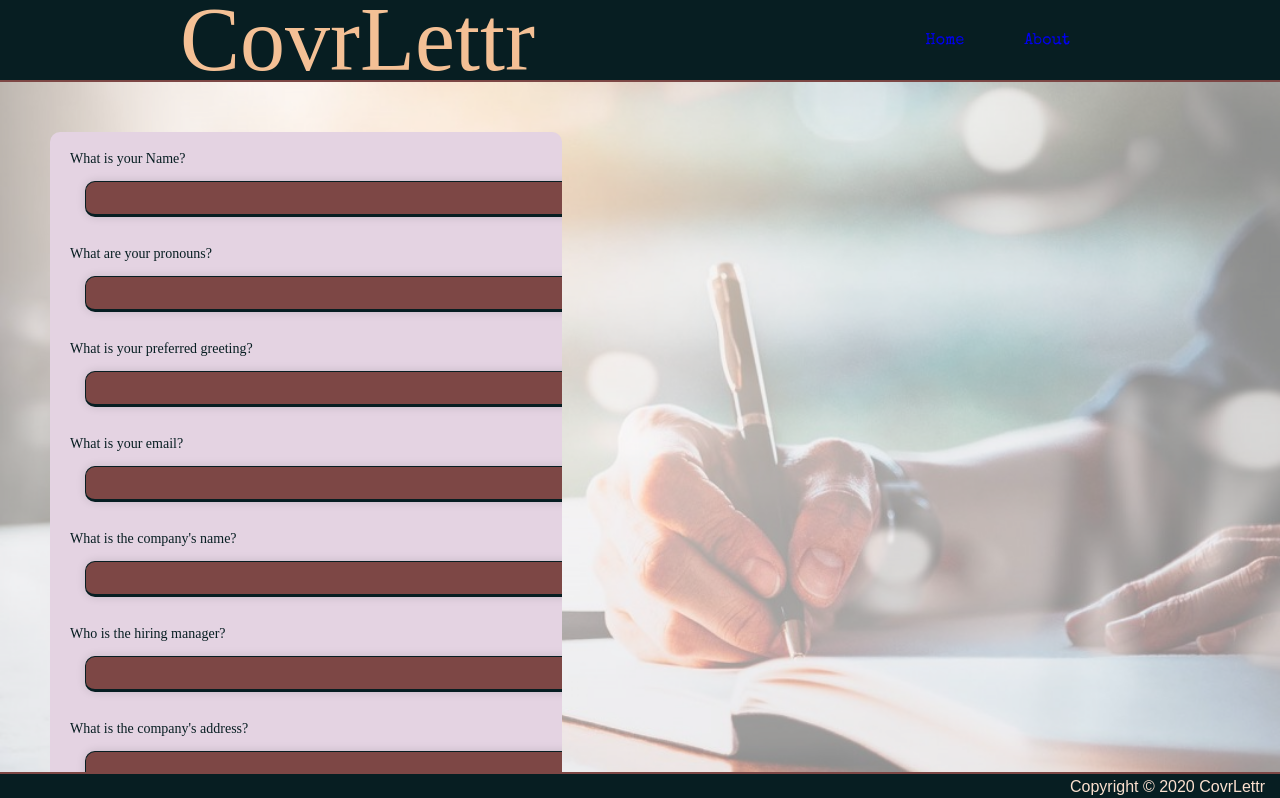
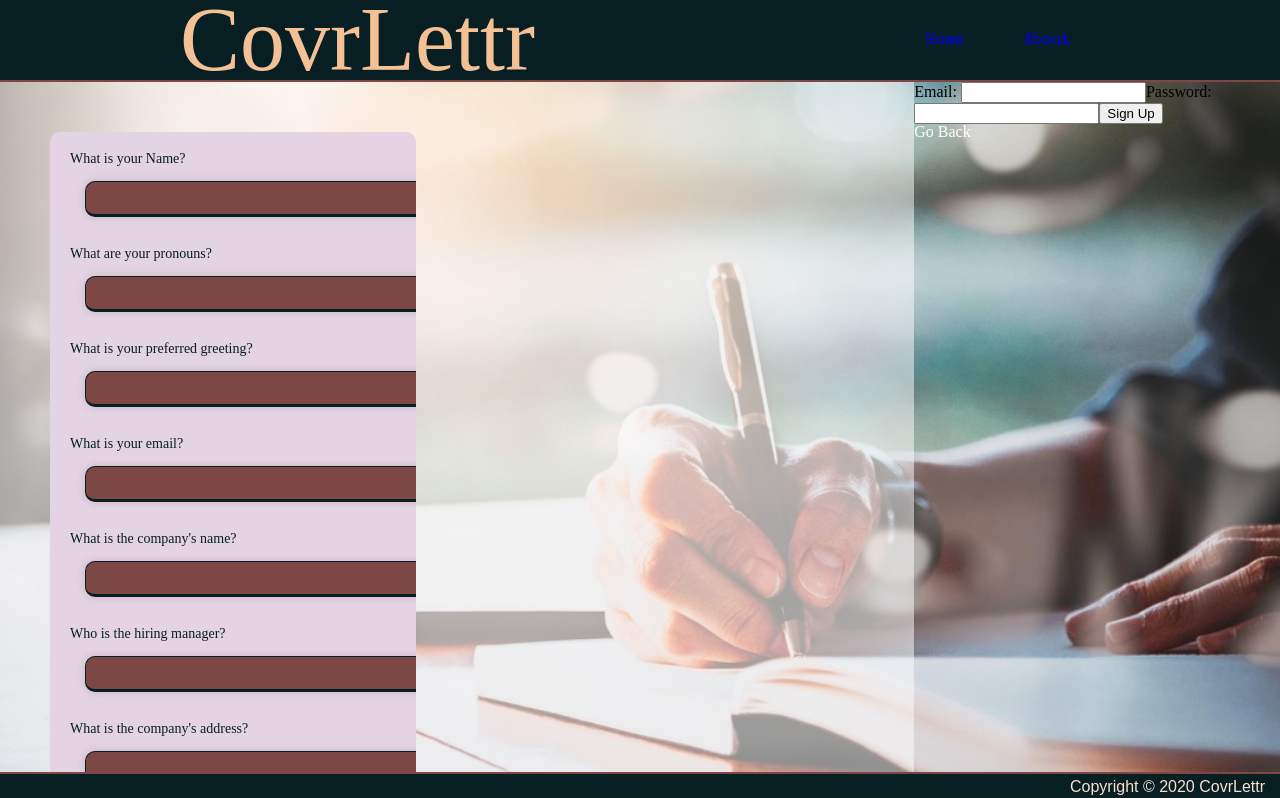
Before and after one commit to covrLettr/covrLettr-React, a React app: page / in a window 1280 px wide. Shown: the top 798 px of the page. Built offline with nearby package versions, Linux system fonts and the light colour scheme; no server answers.

Commit message:
users can sign up!

```diff
--- a/src/components/App.js
+++ b/src/components/App.js
@@ -4,15 +4,18 @@ import Header from '../components/Header/Header';
 import Footer from '../components/Footer/Footer';
 import CovrLettr from '../containers/CovrLettr';
 import AboutUs from '../containers/AboutUs';
+import { SessionProvider } from './hooks/auth';
 
 export default function App() {
   return (
     <Router>
       <Header />
-      <Switch>
-        <Route exact path="/" component={CovrLettr} />
-        <Route exact path="/about" component={AboutUs} />
-      </Switch>
+      <SessionProvider>
+        <Switch>
+          <Route exact path="/" component={CovrLettr} />
+          <Route exact path="/about" component={AboutUs} />
+        </Switch>
+      </SessionProvider>
       <Footer />
     </Router>
   );
--- a/src/components/LogUpS/SignUp.js
+++ b/src/components/LogUpS/SignUp.js
@@ -2,7 +2,7 @@ import React, { useState } from 'react';
 import styles from './LogUpS.css';
 import { useSignup } from '../hooks/auth';
 
-const SignUp = () => {
+const SignUpForm = () => {
   const { signup, authErr } = useSignup();
   const [email, setEmail] = useState('');
   const [password, setPassword] = useState('');
@@ -27,4 +27,5 @@ const SignUp = () => {
   );
 };
 
-export default SignUp;
+
+export default SignUpForm;
--- a/src/components/services/request.js
+++ b/src/components/services/request.js
@@ -1,5 +1,5 @@
 const request = (path, method, body) => {
-  return fetch(`https://covr-lettrs.herokuapp.com/api/v1/${path}`, {
+  return fetch(`https://covr-lettrs.herokuapp.com/api/v1${path}`, {
     method,
     headers: {
       'Content-Type': 'application/json'
--- a/src/containers/CovrLettr.js
+++ b/src/containers/CovrLettr.js
@@ -2,12 +2,14 @@ import React from 'react';
 import Form from '../components/Form/Form';
 // import HeroImage from '../components/HeroImage/HeroImage';
 import styles from './CovrLettr.css';
+import SignUpForm from '../components/LogUpS/SignUp';
 
 const CovrLettr = () => (
   <main className={styles.Main}>
-    < div >
+    <div>
       <Form />
     </div>
+    <SignUpForm />
   </main>
 )
 ;
```
